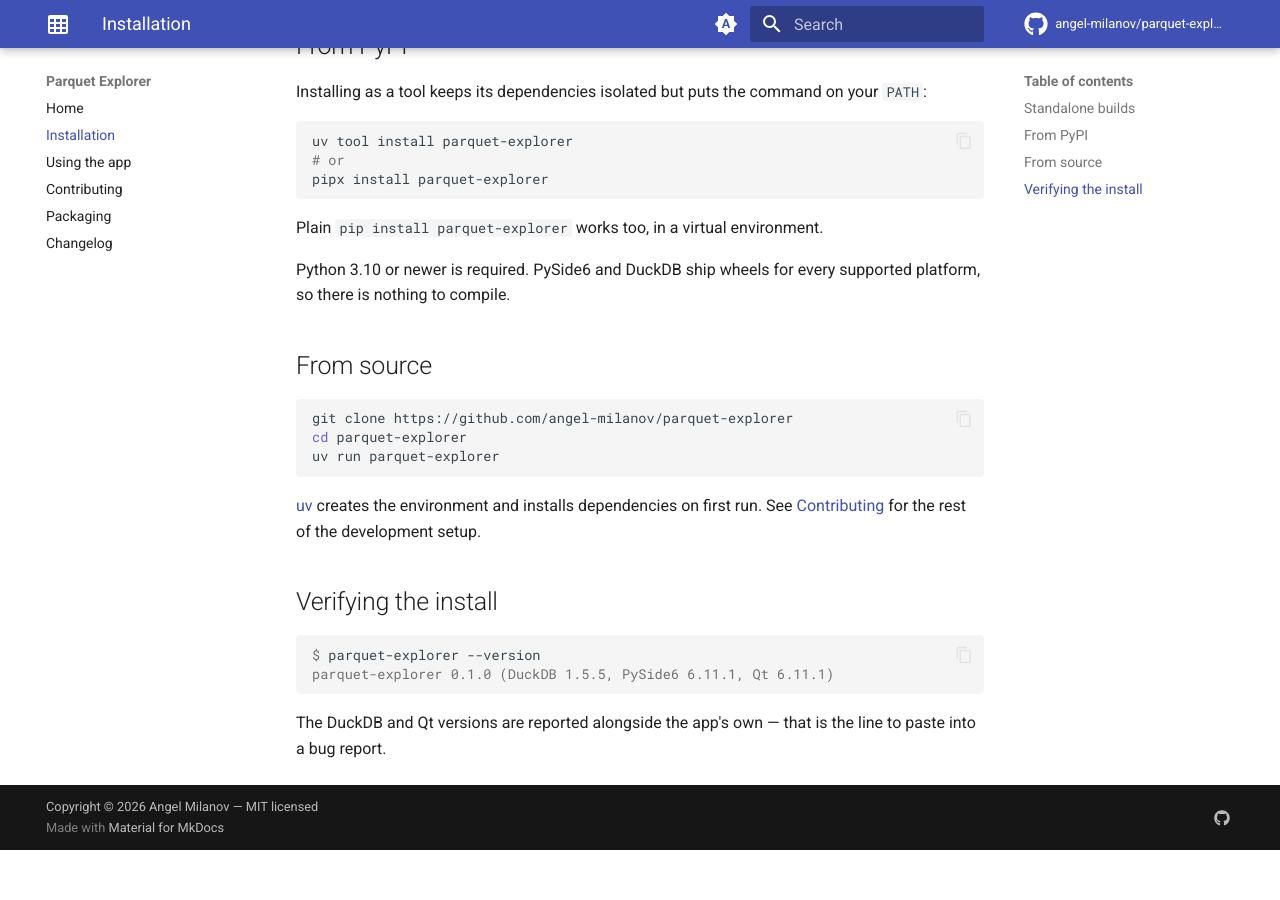
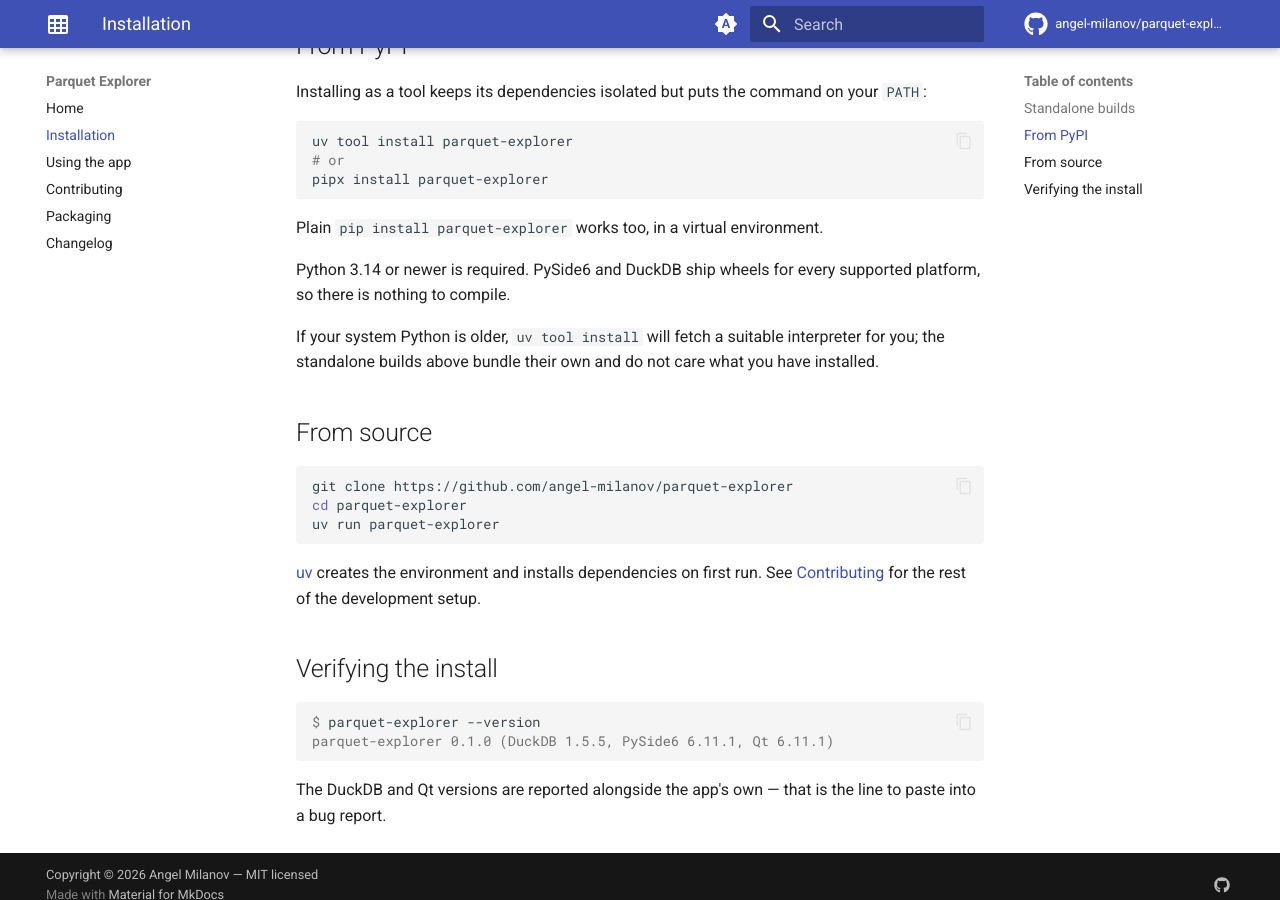
Before and after one commit to angel-milanov/Parquet-Explorer, an MkDocs documentation site: the page built from docs/installation.md, in a window 1280 px wide and 900 px high, scrolled down 617 px. Built offline with MkDocs 1.6.1 and Material for MkDocs 9.7.7, drawn with Linux system fonts in a browser that asks for light colours; comment, search, counter and statistics services are not loaded; before the commit the page ends 1467 px from its top, so only the background shows below that.

```diff
--- a/docs/installation.md
+++ b/docs/installation.md
@@ -61,8 +61,12 @@ pipx install parquet-explorer
 
 Plain `pip install parquet-explorer` works too, in a virtual environment.
 
-Python 3.10 or newer is required. PySide6 and DuckDB ship wheels for every
+Python 3.14 or newer is required. PySide6 and DuckDB ship wheels for every
 supported platform, so there is nothing to compile.
+
+If your system Python is older, `uv tool install` will fetch a suitable
+interpreter for you; the standalone builds above bundle their own and do not care
+what you have installed.
 
 ## From source
 
```
Also changed, not shown: CONTRIBUTING.md (+2 -1 lines), README.md (+1 -1 lines), pyproject.toml (+4 -7 lines), 3 other files.
